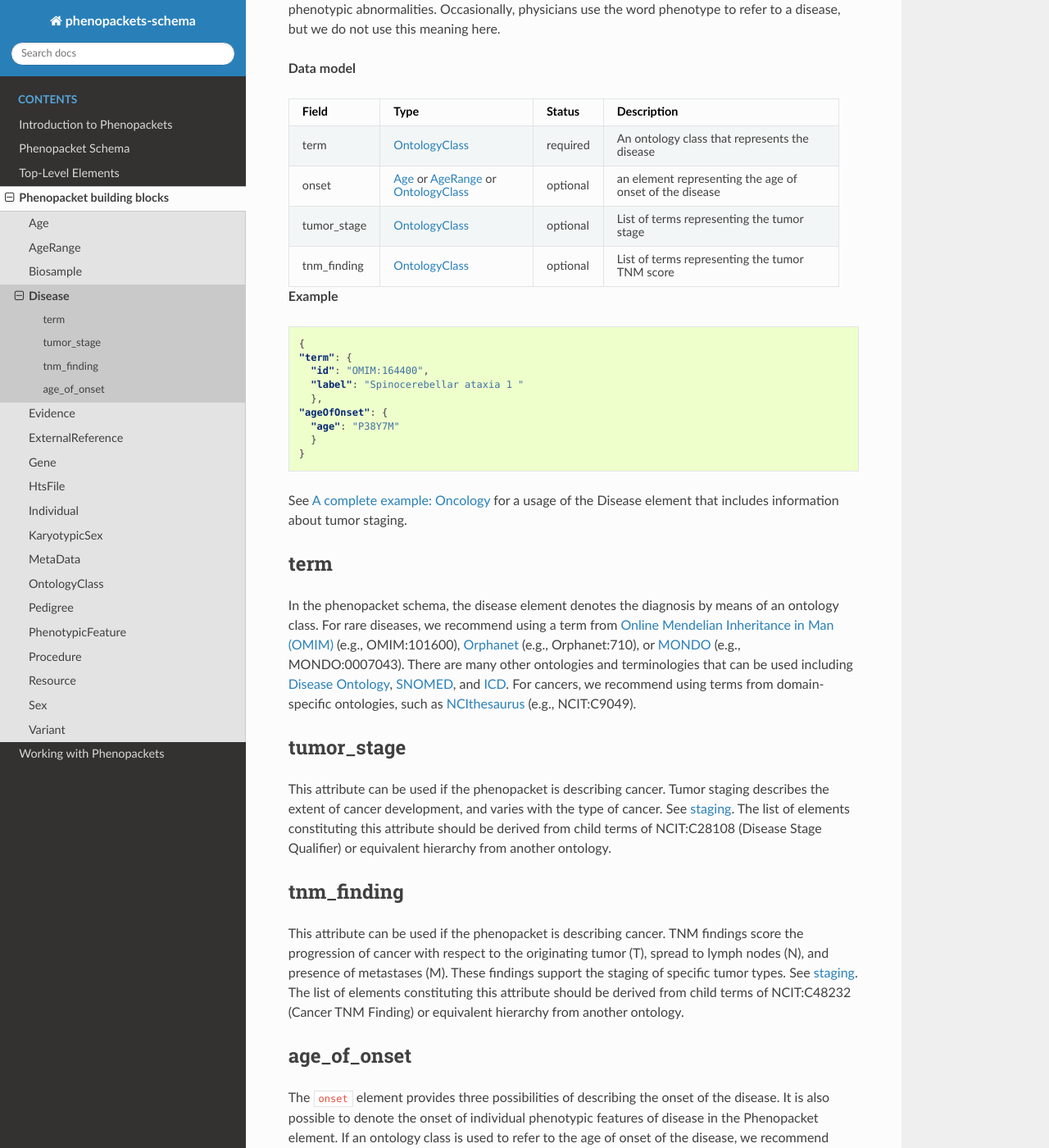
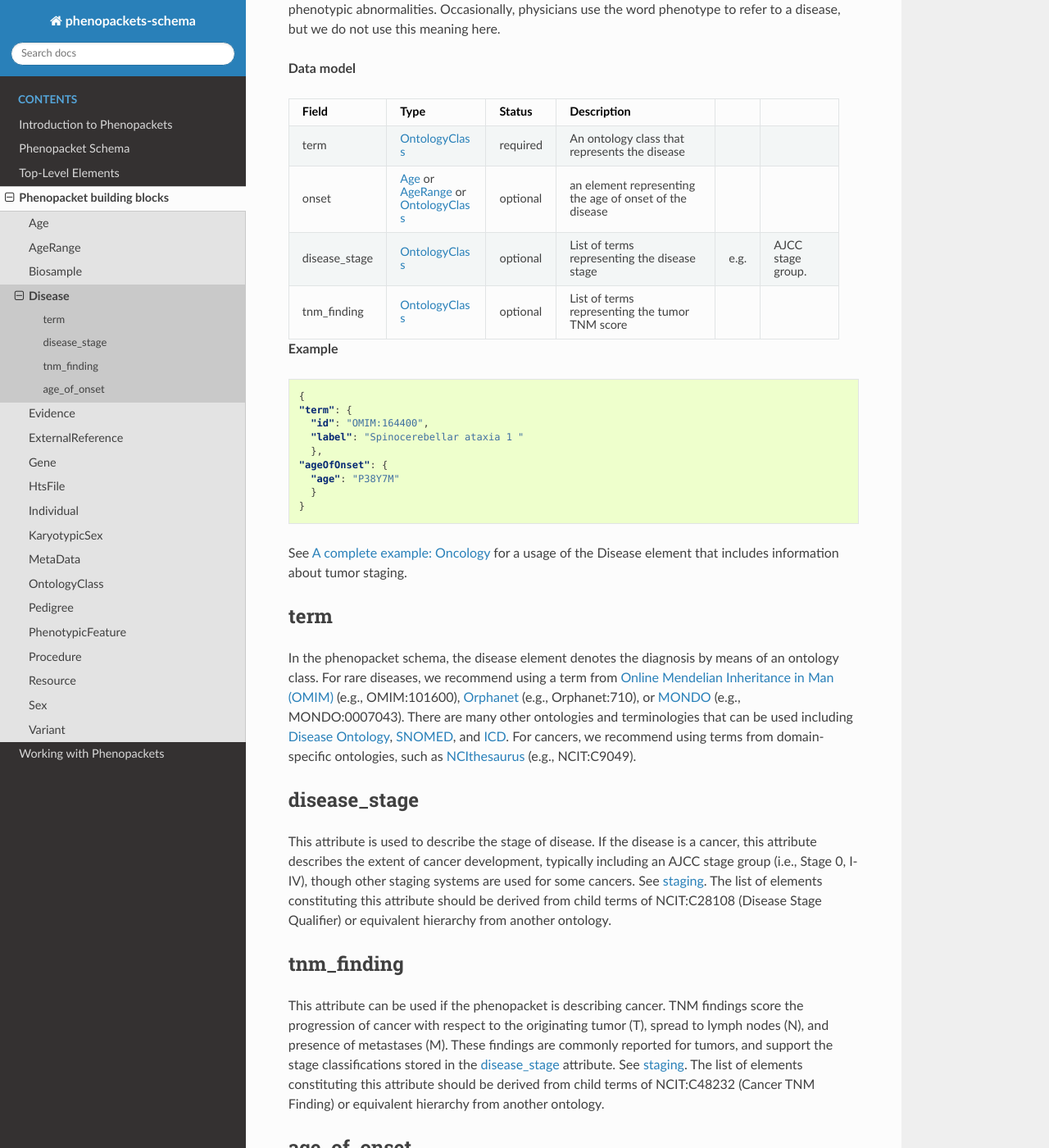
Before and after one commit to phenopackets/phenopacket-schema, a Sphinx documentation site: the page built from docs/disease.rst, in a window 1280 px wide and 1400 px high, scrolled down 256 px. Shown: the whole window at 82% size. Built offline with Sphinx 7.4.7 and the Read the Docs theme 2.0.0, drawn with Linux system fonts in a browser that asks for light colours.

Commit message:
generalize cancer_staging to disease_staging, clarify help text

```diff
--- a/docs/disease.rst
+++ b/docs/disease.rst
@@ -20,7 +20,7 @@ physicians use the word phenotype to refer to a disease, but we do not use this
 
    term, :ref:`rstontologyclass`, required, An ontology class that represents the disease
    onset, :ref:`rstage` or :ref:`rstagerange` or :ref:`rstontologyclass`, optional, an element representing the age of onset of the disease
-   tumor_stage, :ref:`rstontologyclass`, optional, List of terms representing the tumor stage
+   disease_stage, :ref:`rstontologyclass`, optional, List of terms representing the disease stage, e.g., AJCC stage group.
    tnm_finding, :ref:`rstontologyclass`, optional, List of terms representing the tumor TNM score
 
 
@@ -54,12 +54,12 @@ ontologies and terminologies that can be used including `Disease Ontology <http:
 For cancers, we recommend using terms from domain-specific ontologies, such as
 `NCIthesaurus <https://ncit.nci.nih.gov/ncitbrowser/>`_ (e.g., NCIT:C9049).
 
-tumor_stage
+disease_stage
 ~~~~~~~~~~~
 
-This attribute can be used if the phenopacket is describing cancer. Tumor staging describes
-the extent of cancer development, and varies with the type of cancer.
-See `staging <https://www.cancer.gov/about-cancer/diagnosis-staging/staging>`_.
+This attribute is used to describe the stage of disease. If the disease is a cancer, this attribute describes
+the extent of cancer development, typically including an AJCC stage group (i.e., Stage 0, I-IV), though other staging
+systems are used for some cancers. See `staging <https://www.cancer.gov/about-cancer/diagnosis-staging/staging>`_.
 The list of elements constituting this attribute should be derived from child terms of NCIT:C28108 (Disease Stage
 Qualifier) or equivalent hierarchy from another ontology.
 
@@ -68,7 +68,7 @@ tnm_finding
 
 This attribute can be used if the phenopacket is describing cancer. TNM findings score the progression of cancer
 with respect to the originating tumor (T), spread to lymph nodes (N), and presence of metastases (M). These findings
-support the staging of specific tumor types.
+are commonly reported for tumors, and support the stage classifications stored in the `disease_stage`_ attribute.
 See `staging <https://www.cancer.gov/about-cancer/diagnosis-staging/staging>`_.
 The list of elements constituting this attribute should be derived from child terms of NCIT:C48232 (Cancer TNM Finding)
 or equivalent hierarchy from another ontology.
```
Also changed, not shown: 1 other file.
